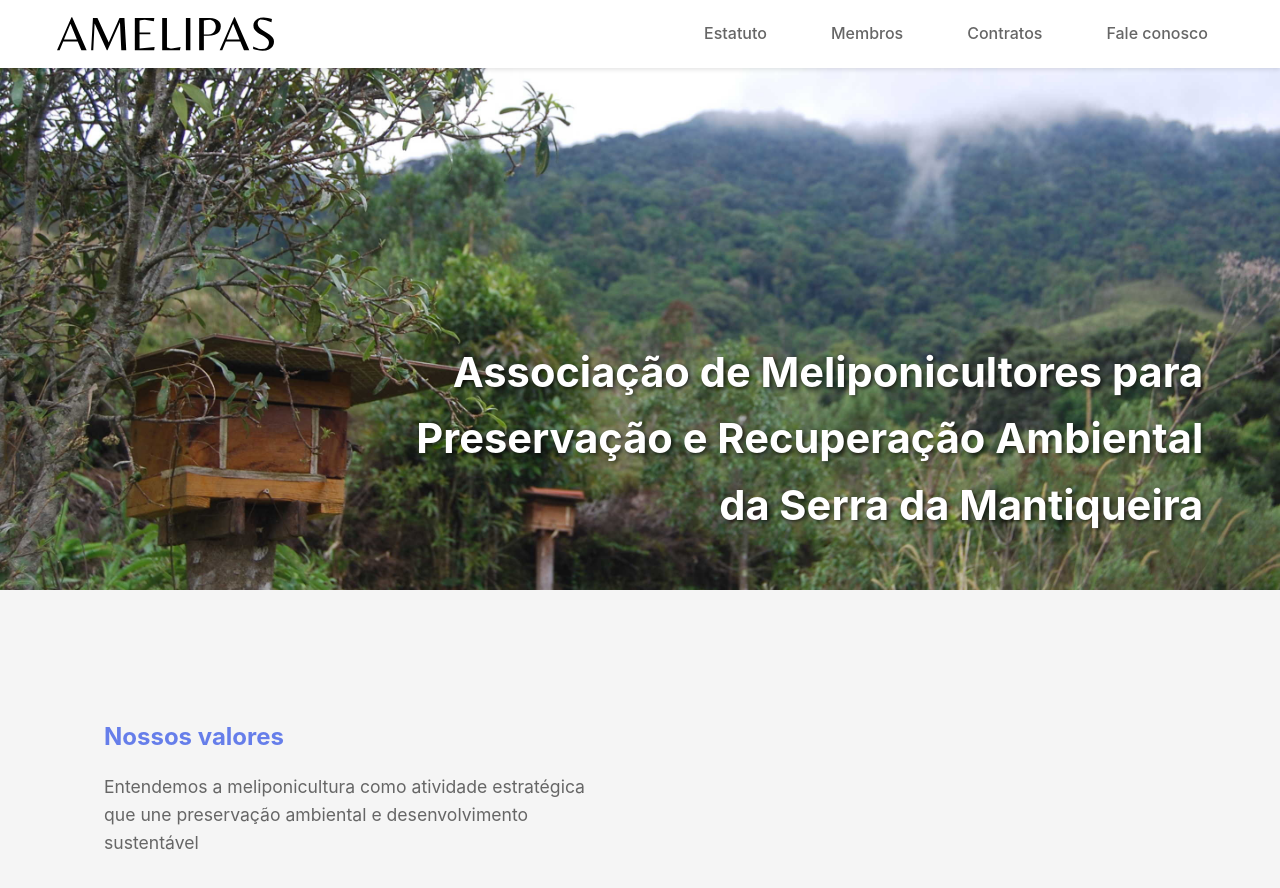
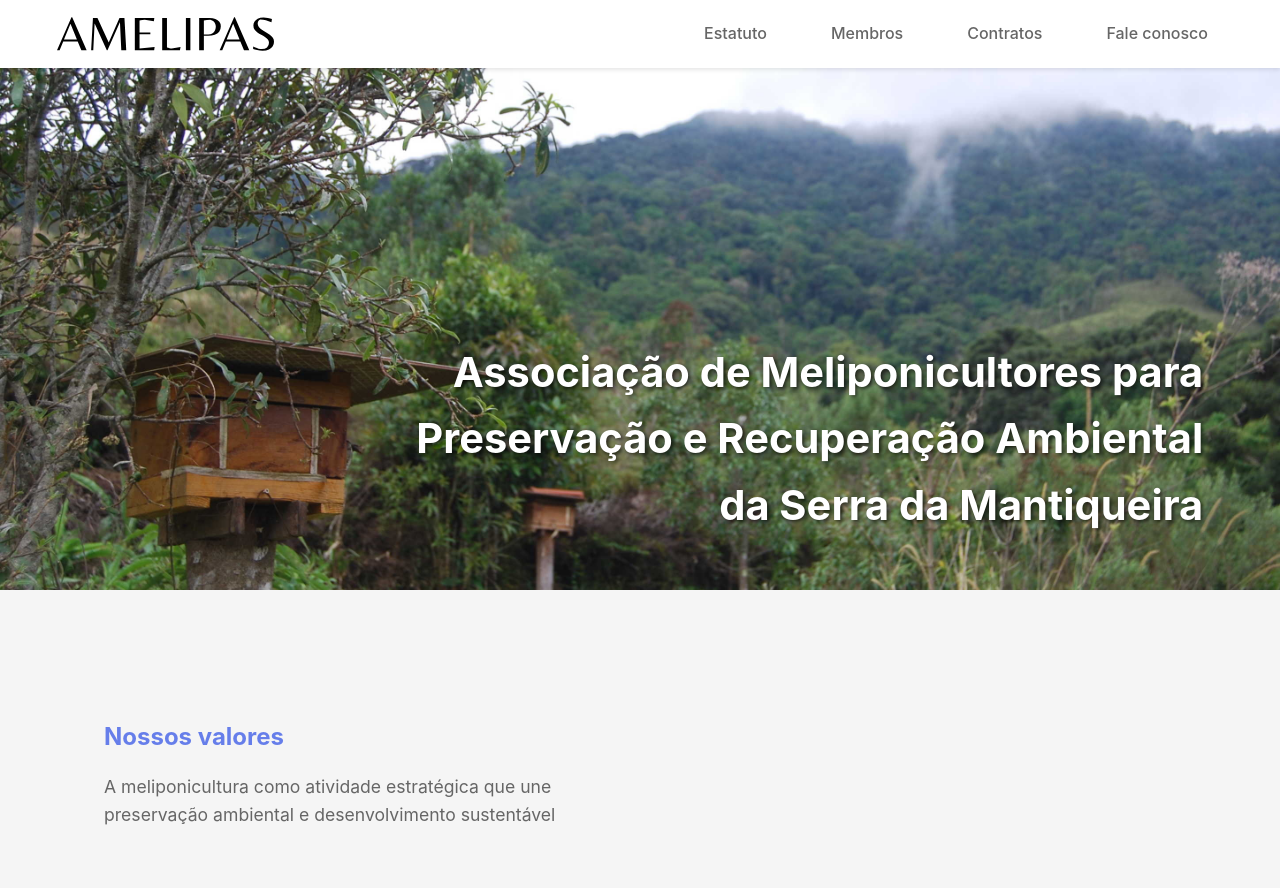
Before and after one commit to caiolagana/amelipas, an Angular app in the folder web/front/: page / in a window 1280 px wide. Shown: the top 888 px of the page. Built offline with nearby package versions, Linux system fonts and the light colour scheme.

Commit message:
logo ico

```diff
--- a/web/front/src/app/pages/home/home.html
+++ b/web/front/src/app/pages/home/home.html
@@ -13,11 +13,11 @@
     <div class="features-grid">
       <div class="feature-card">
         <h3>Nossos valores</h3>
-        <p>Entendemos a meliponicultura como atividade estratégica que une preservação ambiental e desenvolvimento sustentável</p>
+        <p>A meliponicultura como atividade estratégica que une preservação ambiental e desenvolvimento sustentável</p>
       </div>
       <div class="feature-card">
-        <!-- <h3>Expert Team</h3>
-        <p>Our team consists of experienced professionals in their fields.</p> -->
+        <!-- <h3>Objetivos</h3>
+        <p>Promover a conservação e recuperação ambiental na Serra da Mantiqueira</p> -->
       </div>
     </div>
   </div>
--- a/web/front/src/index.html
+++ b/web/front/src/index.html
@@ -5,7 +5,7 @@
   <title>AMELIPAS</title>
   <base href="/">
   <meta name="viewport" content="width=device-width, initial-scale=1">
-  <link rel="icon" type="image/x-icon" href="favicon.ico">
+  <link rel="icon" type="image/x-icon" href="logo.ico">
 </head>
 <body>
   <app-root></app-root>
```
Also changed, not shown: web/front/public/logo.png (added), 1 other file (tests, documents, lock files or other folders).
